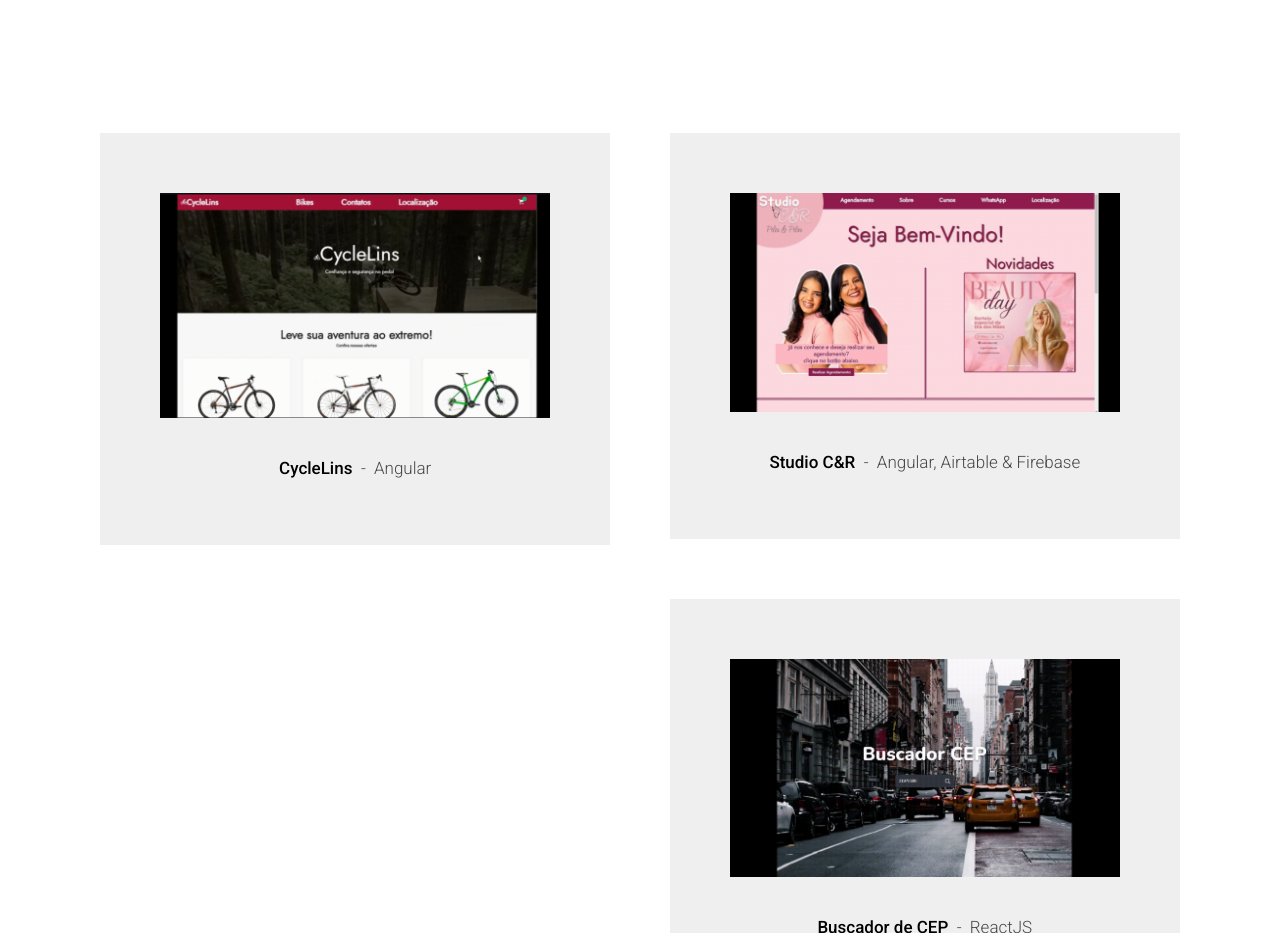
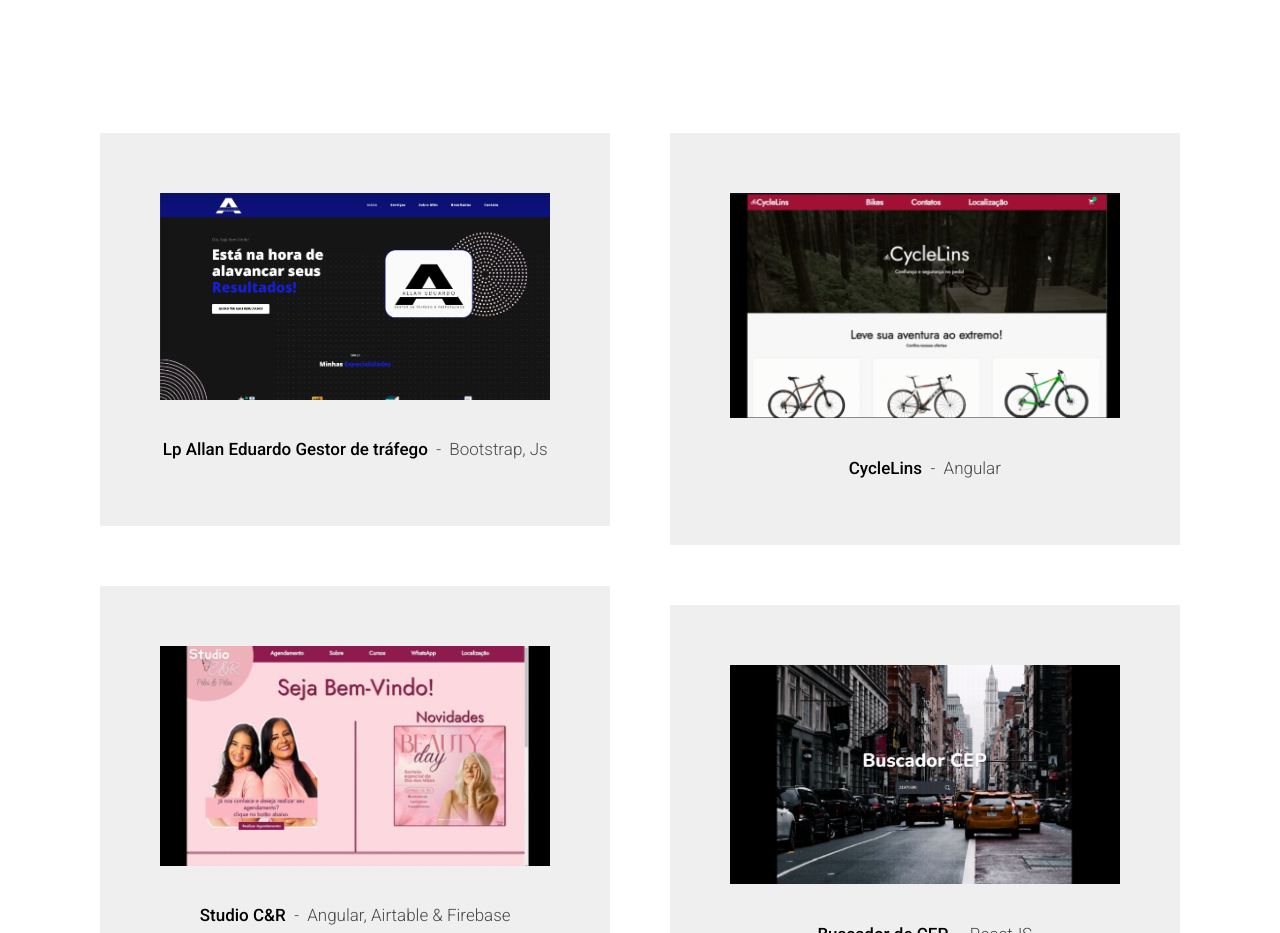
Before and after one commit to EnilsonNeto/EnilsonPortifolio2k24, a plain HTML site: page index.html in a window 1280 px wide. Shown: the part 7000-7933 px from the top of the page. Drawn offline with Linux system fonts and the light colour scheme; a web font is replaced by a local one.

Commit message:
Adicionando projeto de allan

```diff
--- a/index.html
+++ b/index.html
@@ -364,6 +364,34 @@
                     <div class="item-folio">
 
                         <div class="item-folio__thumb">
+                            <a href="images/portfolio/allan.png" class="thumb-link" title="The Beetle Car"
+                                data-size="1050x700">
+                                <img src="images/portfolio/allan.png"
+                                    srcset="images/portfolio/allan.png 1x, images/portfolio/allan.png 2x" alt="">
+                            </a>
+                            <a href="https://github.com/EnilsonNeto/LPAllanEduardo" class="item-folio__project-link"
+                                title="Project link" target="_blank"></a>
+                        </div>
+                        <div class="item-folio__text">
+                            <h4 class="item-folio__title">
+                                Lp Allan Eduardo Gestor de tráfego
+                            </h4>
+                            <p class="item-folio__cat">
+                                Bootstrap, Js
+                            </p>
+                        </div>
+                        <div class="item-folio__caption">
+                            <p>Freelancer do meu cliente Allan Eduardo o qual foi solicitado uma Landing Page para
+                                captação de mais clientes onde nela ha varios gatilhos para contato e uma parte de envio
+                                de email com EmailJs.</p>
+                        </div>
+                    </div>
+                </div>
+
+                <div class="masonry__brick" data-aos="fade-up">
+                    <div class="item-folio">
+
+                        <div class="item-folio__thumb">
                             <a href="images/portfolio/cycle.png" class="thumb-link" title="The Beetle Car"
                                 data-size="1050x700">
                                 <img src="images/portfolio/cycle.png"
```
Also changed, not shown: images/portfolio/allan.png (added).
